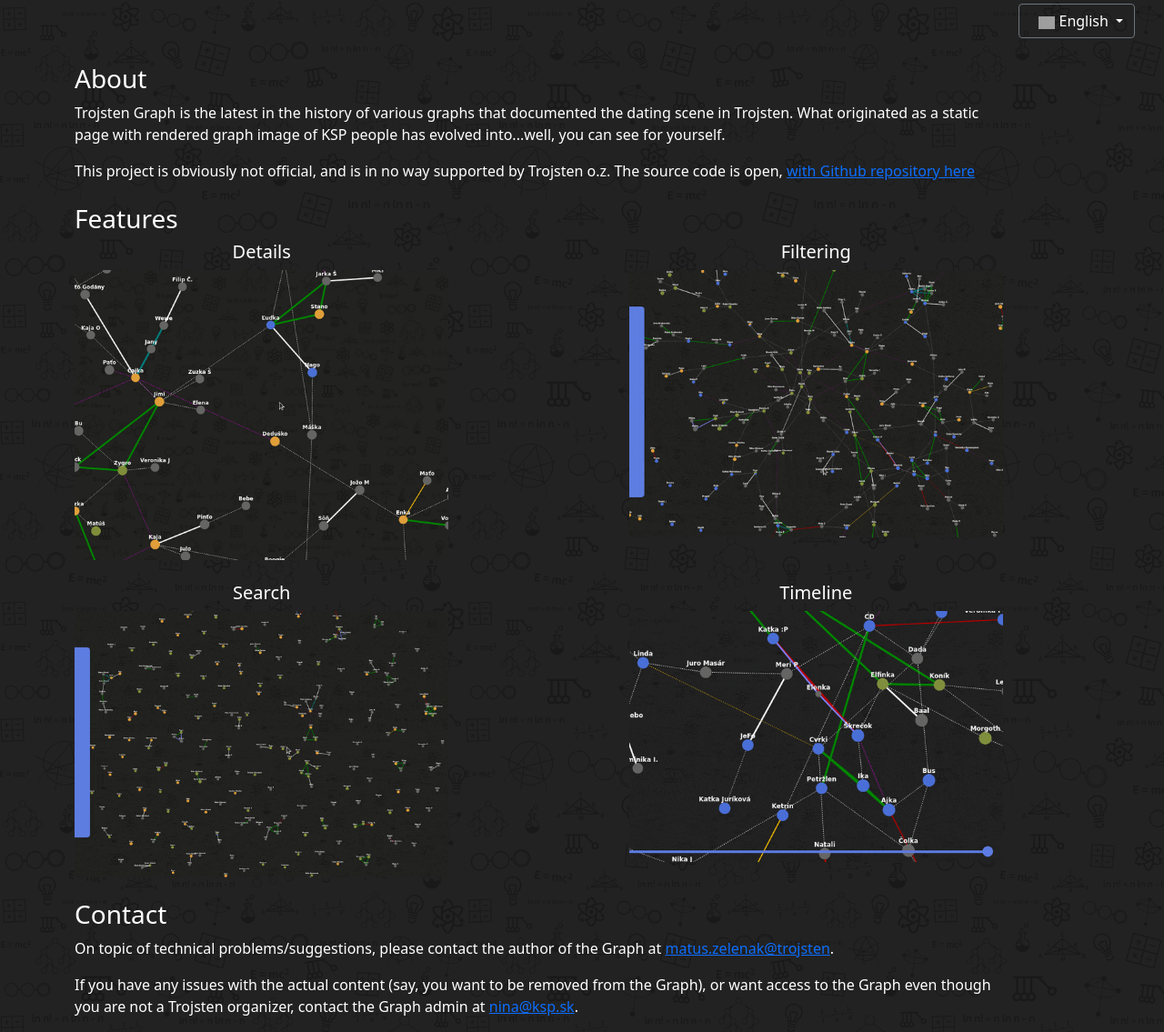
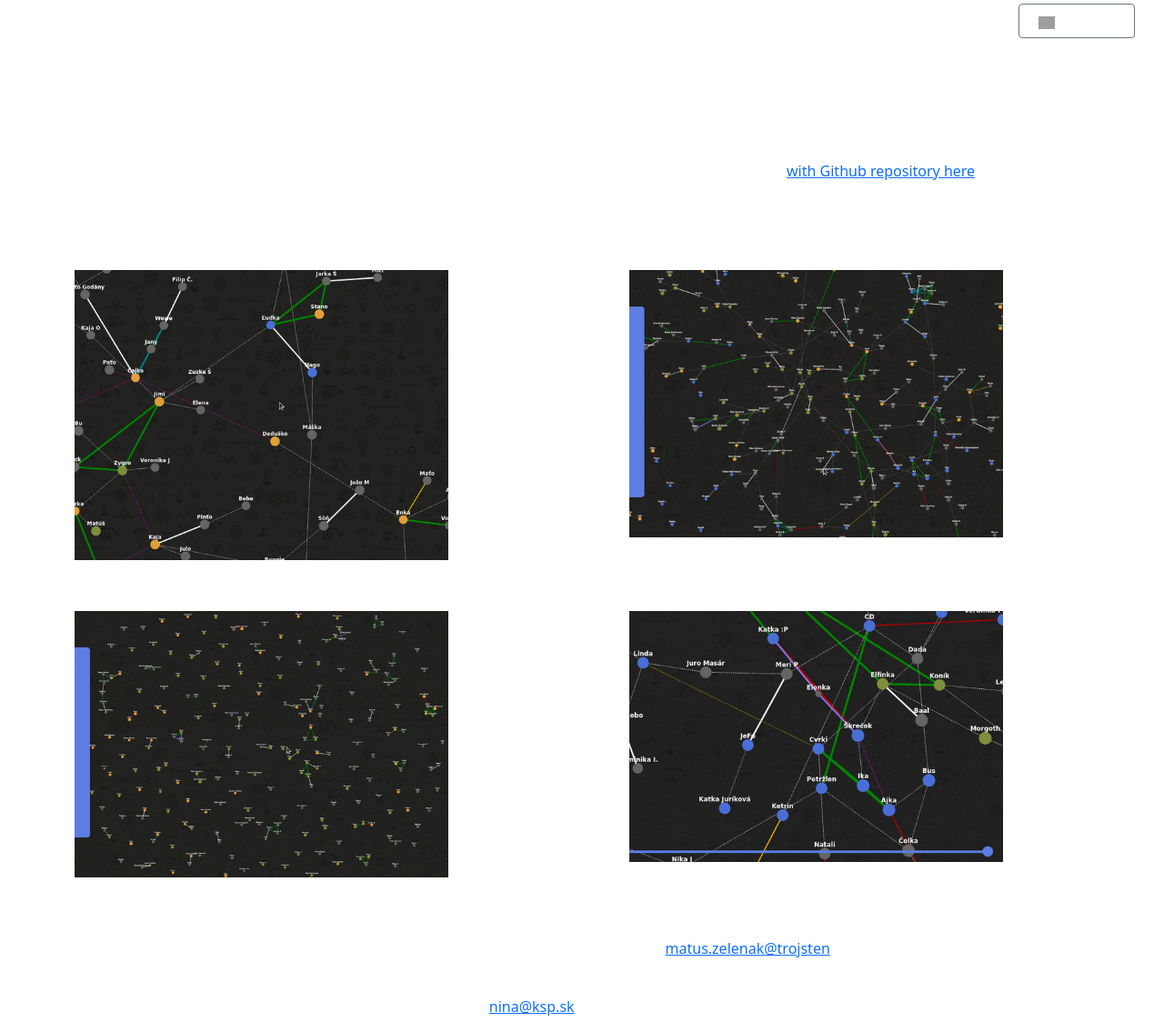
Before and after one commit to matuszelenak/trojsten-graph, a Django app: template graph/people/templates/people/about.html in a window 1280 px wide. Shown: the whole page at 91% size. Run offline with Django 3.2, Linux system fonts and the light colour scheme; the template is opened without the code that fills it, so the values that code supplies are empty; parts of the project's set-up code (start-up, migrations or seed data) failed here and were passed over; some libraries are stand-ins or nearby versions; grey boxes are pictures that could not be loaded.

Commit message:
Remove trojsten texture

```diff
--- a/graph/people/static/people/css/graph.css
+++ b/graph/people/static/people/css/graph.css
@@ -7,7 +7,6 @@ html, body {
 }
 
 body {
-    background: #222 url("../img/texture.png");
 }
 
 canvas {
```
Also changed, not shown: graph/people/static/people/img/texture.png (deleted).
